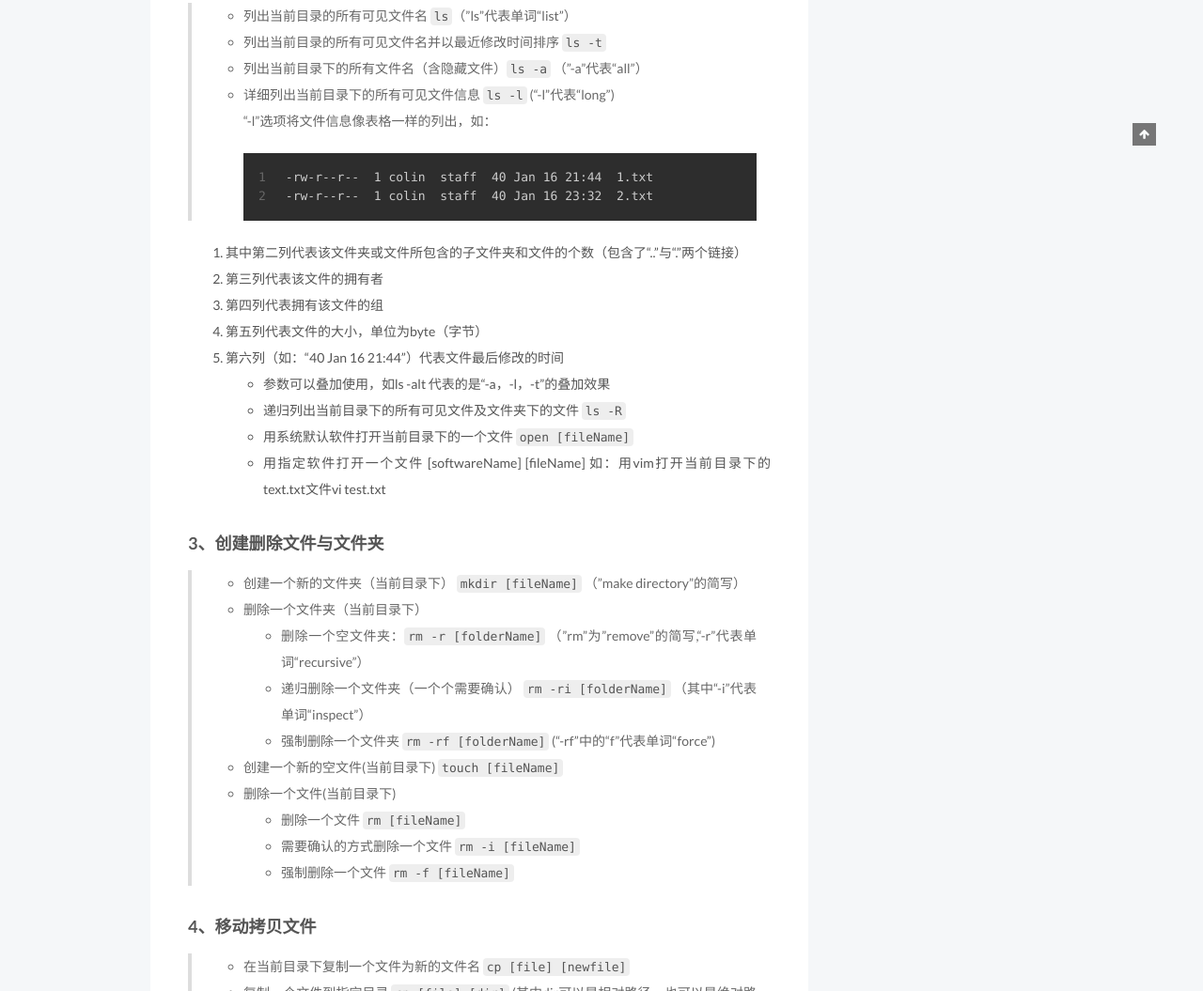
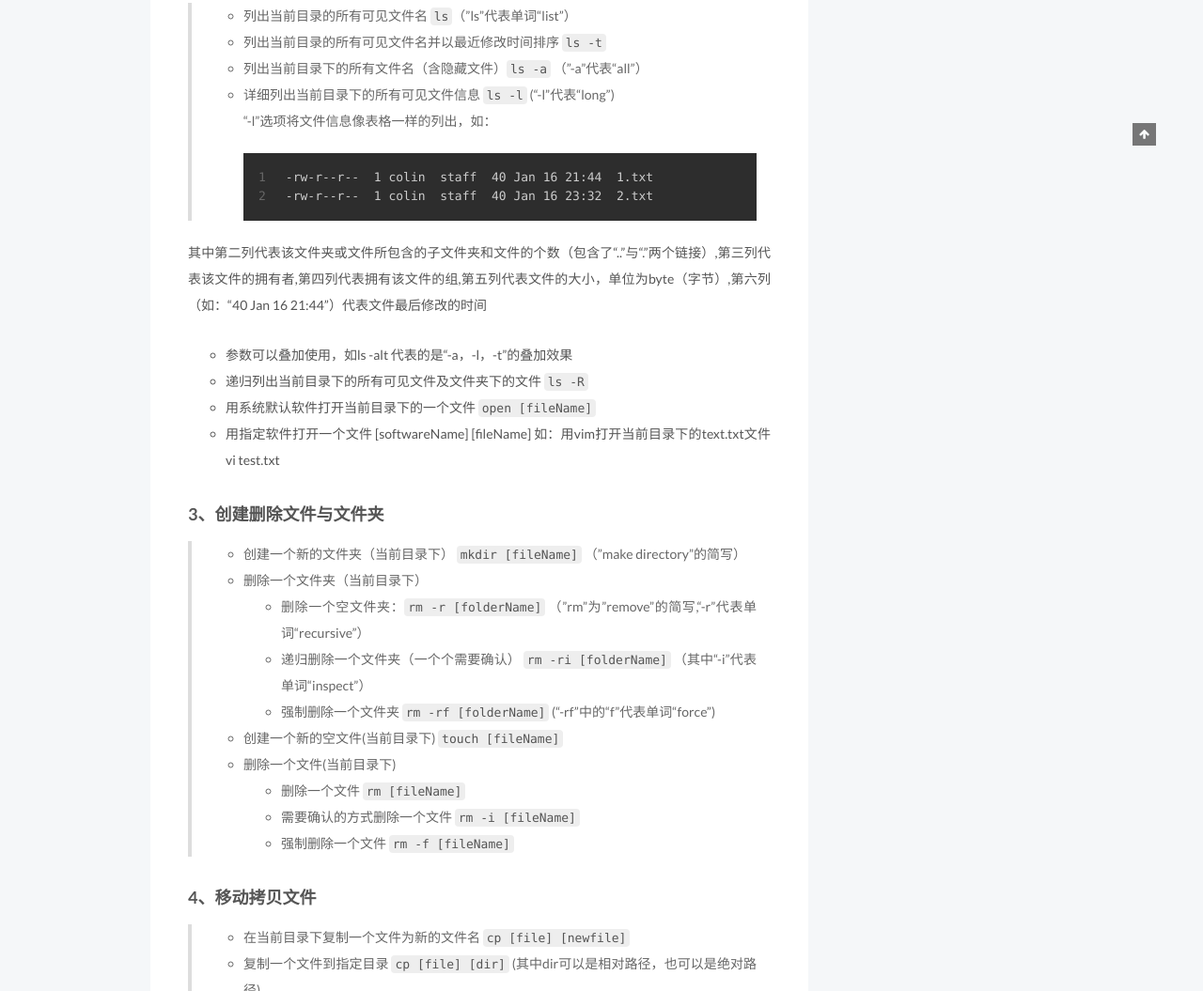
Before and after one commit to zenghaifei/zenghaifei.github.io, a plain HTML site: page 2017/01/15/常用bash命令/index.html in a window 1280 px wide. Shown: the part 745-1800 px from the top of the page at 94% size. Drawn offline with Linux system fonts and the light colour scheme; a script that the page names is missing.

Commit message:
Site updated: 2017-01-17 08:32:53

```diff
--- a/2017/01/15/常用bash命令/index.html
+++ b/2017/01/15/常用bash命令/index.html
@@ -114,7 +114,7 @@
 
 根据相对路径（相对当前路径）进入一个目录 cd folderName/subfolderName/
 根据绝对路径进入一个目录 cd">
-<meta property="og:updated_time" content="2017-01-17T00:29:48.000Z">
+<meta property="og:updated_time" content="2017-01-17T00:32:38.000Z">
 <meta name="twitter:card" content="summary">
 <meta name="twitter:title" content="常用bash命令">
 <meta name="twitter:description" content="一、基本知识
@@ -356,19 +356,13 @@
 </li>
 </ul>
 </blockquote>
-<ol>
-<li>其中第二列代表该文件夹或文件所包含的子文件夹和文件的个数（包含了“..”与“.”两个链接）</li>
-<li>第三列代表该文件的拥有者</li>
-<li>第四列代表拥有该文件的组</li>
-<li>第五列代表文件的大小，单位为byte（字节）</li>
-<li>第六列（如：“40 Jan 16 21:44”）代表文件最后修改的时间<ul>
+<p>  其中第二列代表该文件夹或文件所包含的子文件夹和文件的个数（包含了“..”与“.”两个链接）,第三列代表该文件的拥有者,第四列代表拥有该文件的组,第五列代表文件的大小，单位为byte（字节）,第六列（如：“40 Jan 16 21:44”）代表文件最后修改的时间</p>
+<ul>
 <li>参数可以叠加使用，如ls -alt 代表的是“-a，-l，-t”的叠加效果</li>
 <li>递归列出当前目录下的所有可见文件及文件夹下的文件 <code>ls -R</code></li>
 <li>用系统默认软件打开当前目录下的一个文件 <code>open [fileName]</code></li>
 <li>用指定软件打开一个文件 [softwareName] [fileName] 如：用vim打开当前目录下的text.txt文件vi test.txt</li>
 </ul>
-</li>
-</ol>
 <h3 id="3、创建删除文件与文件夹"><a href="#3、创建删除文件与文件夹" class="headerlink" title="3、创建删除文件与文件夹"></a>3、创建删除文件与文件夹</h3><blockquote>
 <ul>
 <li>创建一个新的文件夹（当前目录下） <code>mkdir [fileName]</code>  （”make directory”的简写）</li>
--- a/css/main.css
+++ b/css/main.css
@@ -1549,7 +1549,7 @@ pre .javascript .function {
   width: 4px;
   height: 4px;
   border-radius: 50%;
-  background: #3636dd;
+  background: #d9ff7f;
 }
 .links-of-blogroll {
   font-size: 13px;
```
